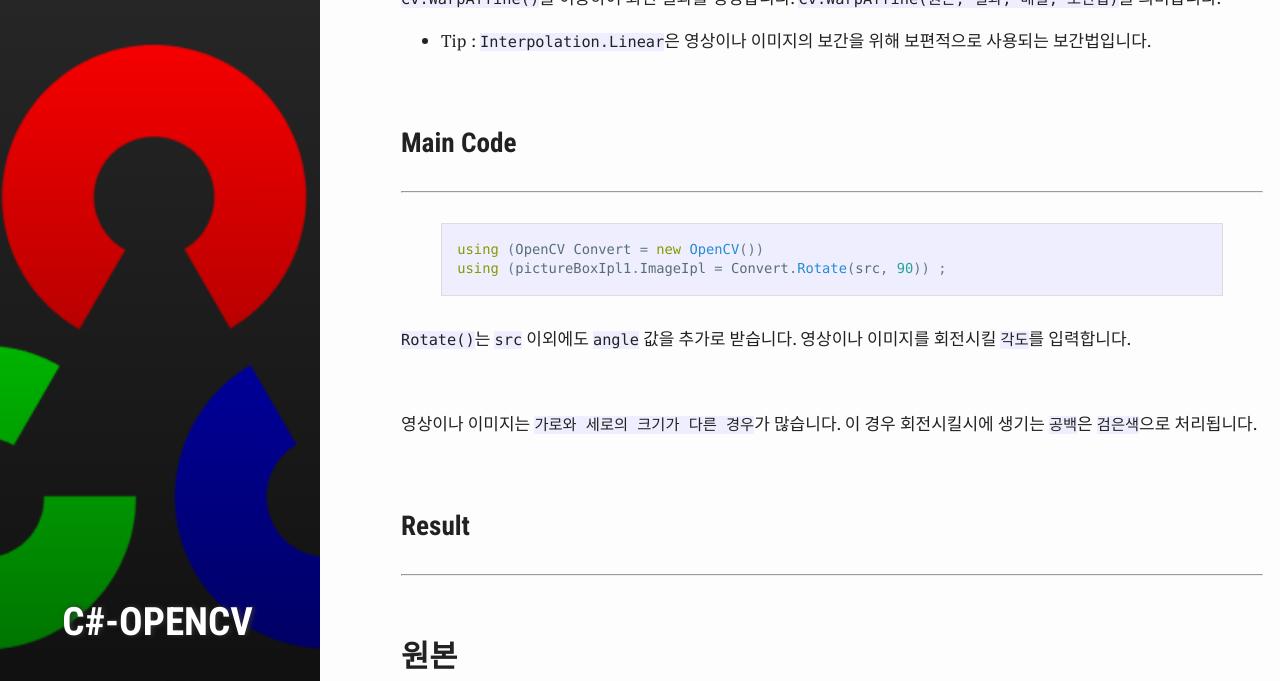
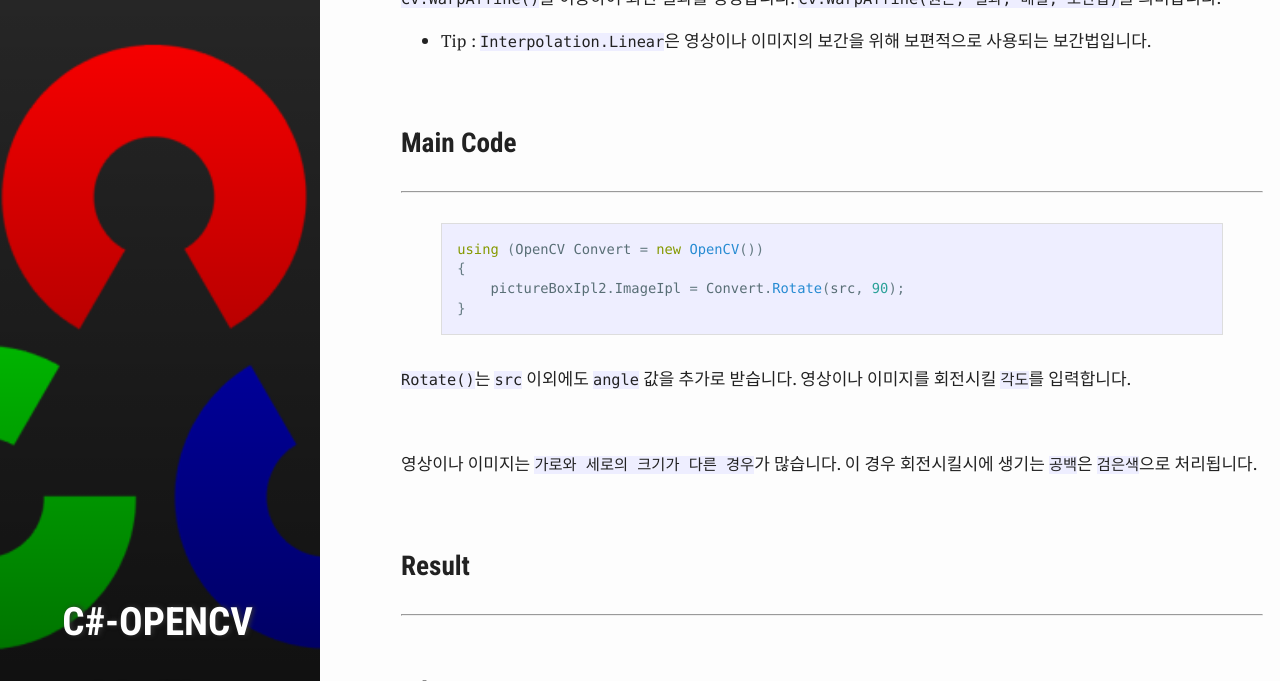
Before and after one commit to test076923/076923.github.io, a Jekyll site: the page built from _posts/2017-10-13-C#-opencv-6.md, in a window 1280 px wide and 900 px high, scrolled down 2391 px, cut to the strip 0-681 px from the top of the window. Built offline with Jekyll 4.4.1, drawn with Linux system fonts in a browser that asks for light colours; comment, search, counter and statistics services are not loaded.

Commit message:
Update 2017-10-13-C#-opencv-6.md

```diff
--- a/_posts/2017-10-13-C#-opencv-6.md
+++ b/_posts/2017-10-13-C#-opencv-6.md
@@ -113,7 +113,9 @@ Cv.WarpAffine(src, rotate, matrix, Interpolation.Linear);
 {% highlight C# %}
 
 using (OpenCV Convert = new OpenCV())
-using (pictureBoxIpl1.ImageIpl = Convert.Rotate(src, 90)) ;
+{
+    pictureBoxIpl2.ImageIpl = Convert.Rotate(src, 90);
+}
 
 {% endhighlight %}
 
```
